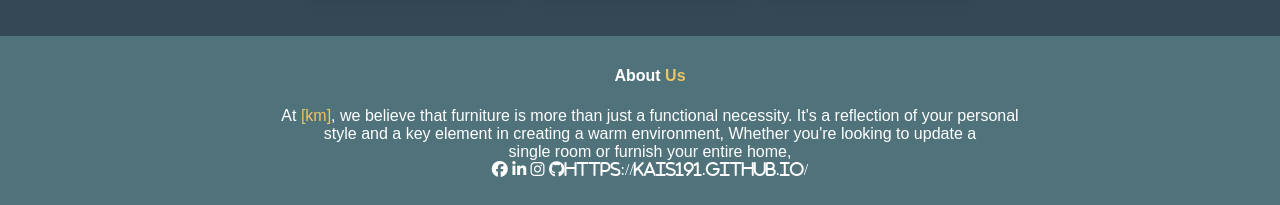
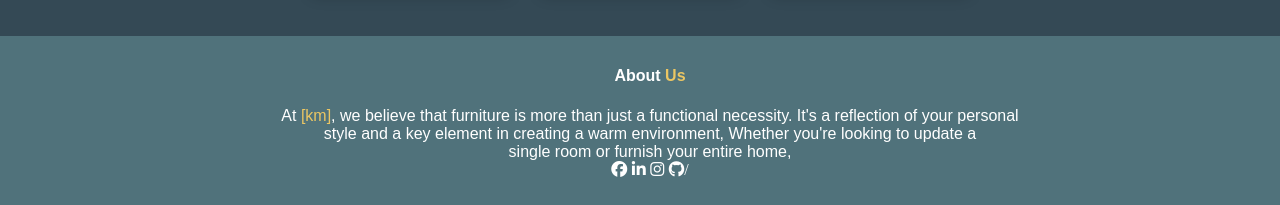
Before and after one commit to kais191/python1, a Flask app: page / in a window 1280 px wide. Shown: the part 1346-1551 px from the top of the page. Run offline with Flask 3, Linux system fonts and the light colour scheme; the visitor is signed in with stand-in values (Sample User, id 1).

Commit message:
Update base.html

```diff
--- a/templates/base.html
+++ b/templates/base.html
@@ -50,7 +50,7 @@
                 <i class="fa-brands fa-facebook"></i>
                 <i class="fa-brands fa-linkedin-in"></i>
                 <i class="fa-brands fa-instagram"></i>
-                <i class="fa-brands fa-github">https://kais191.github.io/</i>
+                <i class="fa-brands fa-github">/</i>
 
             </div>
         </section>
```
